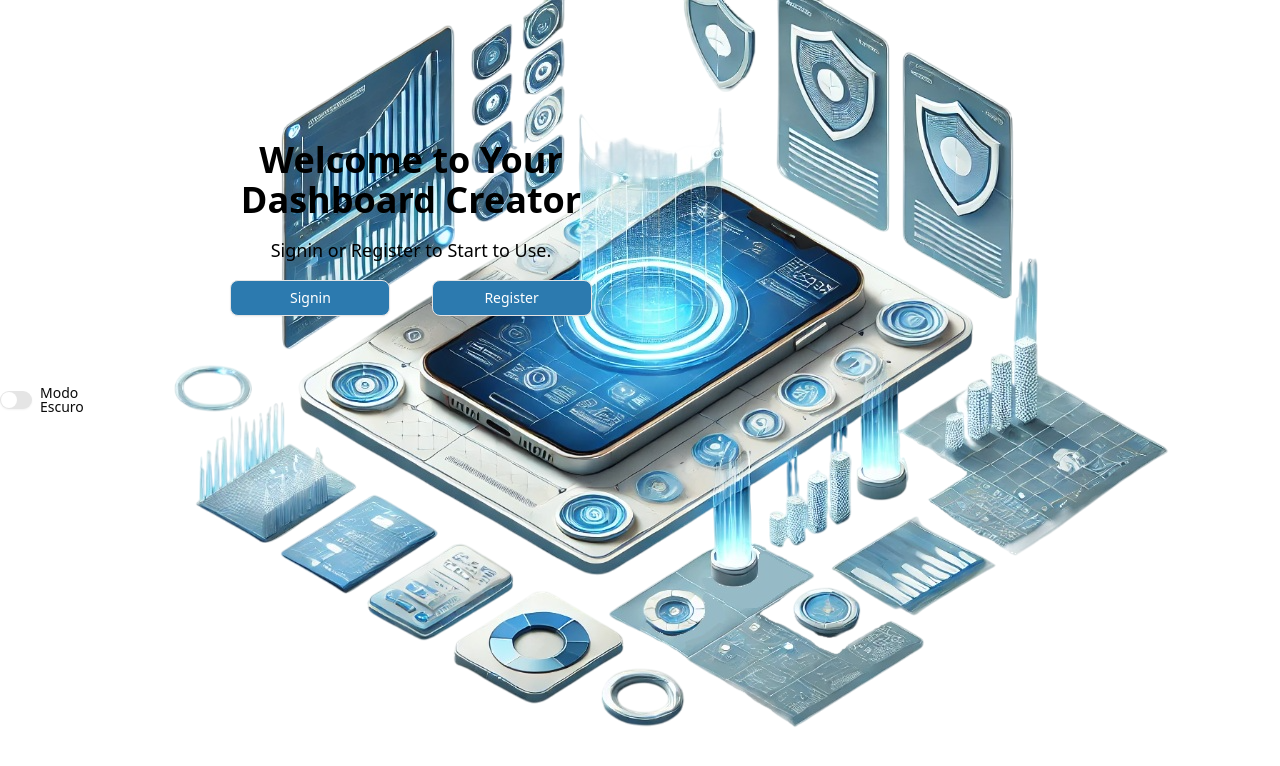
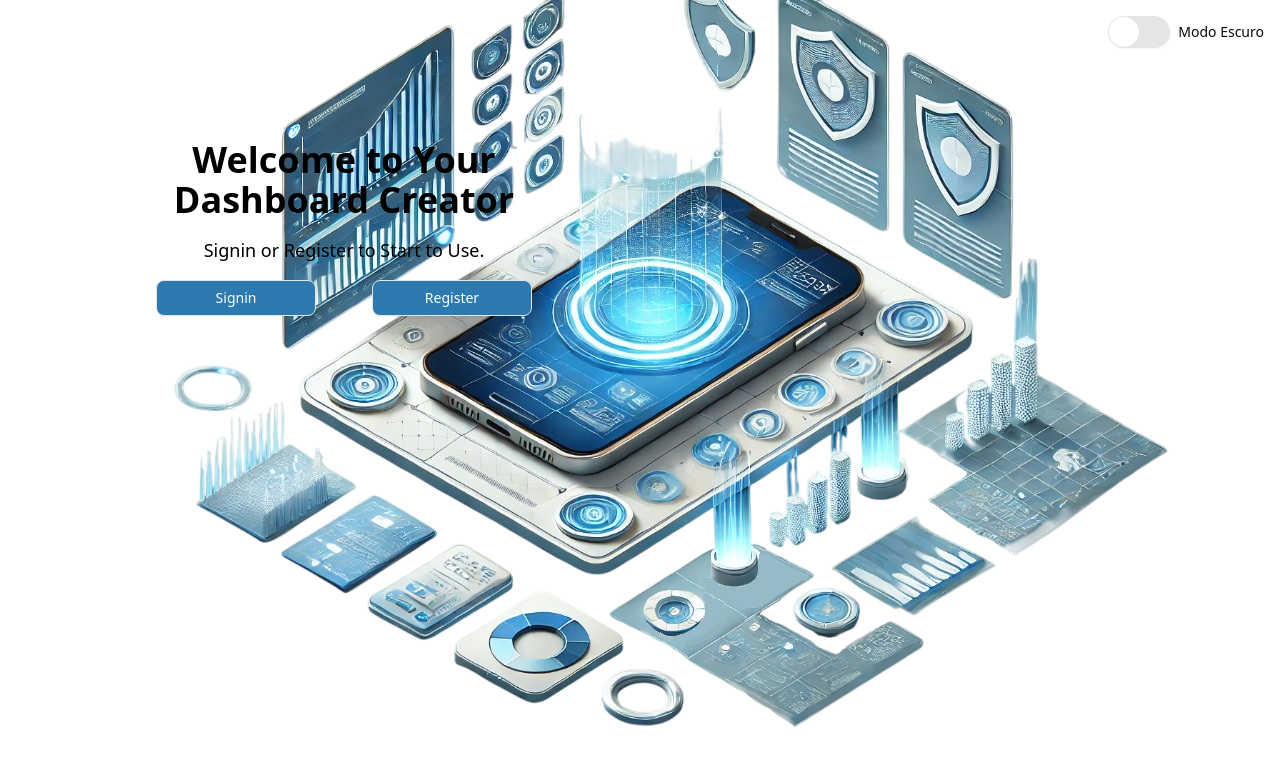
Before and after one commit to RodrigoNeoEx/your-dashboard, a Next.js app: page / in a window 1280 px wide. Shown: the top 766 px of the page. Built offline with nearby package versions, Linux system fonts and the light colour scheme.

Commit message:
feat: minor adjust on theme btn

```diff
--- a/src/components/customComponents/themeToggle/ThemeToggle.tsx
+++ b/src/components/customComponents/themeToggle/ThemeToggle.tsx
@@ -14,13 +14,14 @@ export function ThemeToggle() {
   const isDark = resolvedTheme === "dark";
 
   return (
-    <div className="flex items-center space-x-2">
+    <div className="absolute top-4 right-4 flex">
       <Switch
         id="theme-mode"
         checked={isDark}
         onCheckedChange={() => setTheme(isDark ? "light" : "dark")}
+        className="w-[3.9rem] h-[2rem] [&>span]:w-[1.9rem] [&>span]:h-[1.9rem]"
       />
-      <Label htmlFor="theme-mode">{isDark ? "Modo Claro" : "Modo Escuro"}</Label>
+      <Label htmlFor="theme-mode" className="pl-2">{isDark ? "Modo Claro" : "Modo Escuro"}</Label>
     </div>
   );
 }
```
